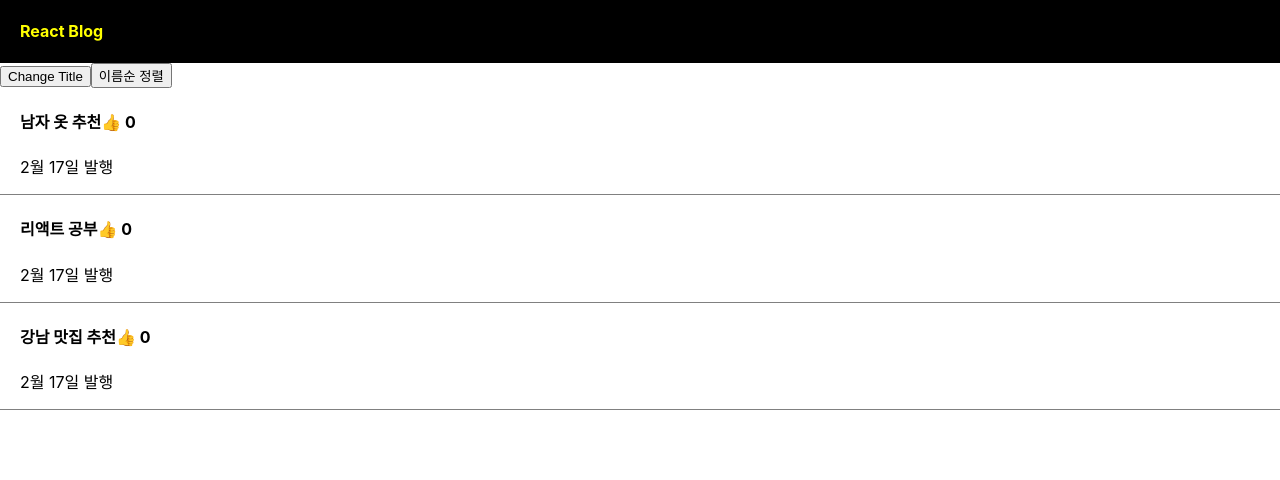
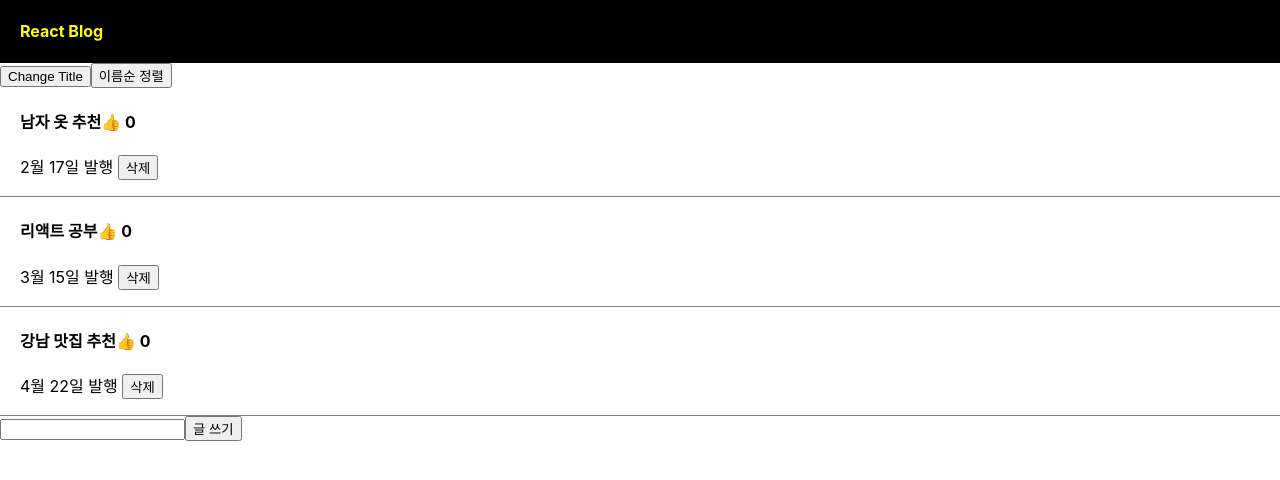
Before and after one commit to Jy0042/codingapple, a React (Create React App) app in the folder react/blog/: page / in a window 1280 px wide. Shown: the top 480 px of the page. Built offline with nearby package versions, Linux system fonts and the light colour scheme.

Commit message:
study: react 글쓰기 기능 구현 - 제목, 좋아요, 날짜 state로 제어해서 생성하기

```diff
--- a/react/blog/src/components/List.jsx
+++ b/react/blog/src/components/List.jsx
@@ -10,6 +10,8 @@ export default function List() {
   let [like, setLike] = useState([0, 0, 0]);
   let [modal, setModal] = useState(false, false, false);
   const [modalTitle, setModalTitle] = useState(0);
+  const [inputVal, setInputVal] = useState("");
+  const [date, setDate] = useState(["2월 17일", "3월 15일", "4월 22일"]);
 
   return (
     <>
@@ -79,10 +81,52 @@ export default function List() {
               </span>
               {like[index]}
             </h4>
-            <p>2월 17일 발행</p>
+            <p>
+              {date[index]} 발행{" "}
+              <button
+                onClick={() => {
+                  let deleteTitle = [...title];
+                  deleteTitle.splice(index, 1);
+                  setTitle(deleteTitle);
+                }}
+              >
+                삭제
+              </button>
+            </p>
           </div>
         );
       })}
+
+      <input
+        onChange={(e) => {
+          setInputVal(e.target.value);
+        }}
+      />
+      <button
+        onClick={() => {
+          if (inputVal === "") {
+            alert("공백 x");
+          } else {
+            let createTitle = [...title];
+            createTitle.unshift(inputVal);
+            setTitle(createTitle);
+
+            let createLike = [...like];
+            createLike.unshift(0);
+            setLike(createLike);
+
+            let createDate = [...date];
+            let currentDate = new Date().toLocaleDateString("ko-KR", {
+              month: "long",
+              day: "numeric",
+            });
+            createDate.unshift(currentDate);
+            setDate(createDate);
+          }
+        }}
+      >
+        글 쓰기
+      </button>
 
       {modal && (
         <Modal
```
